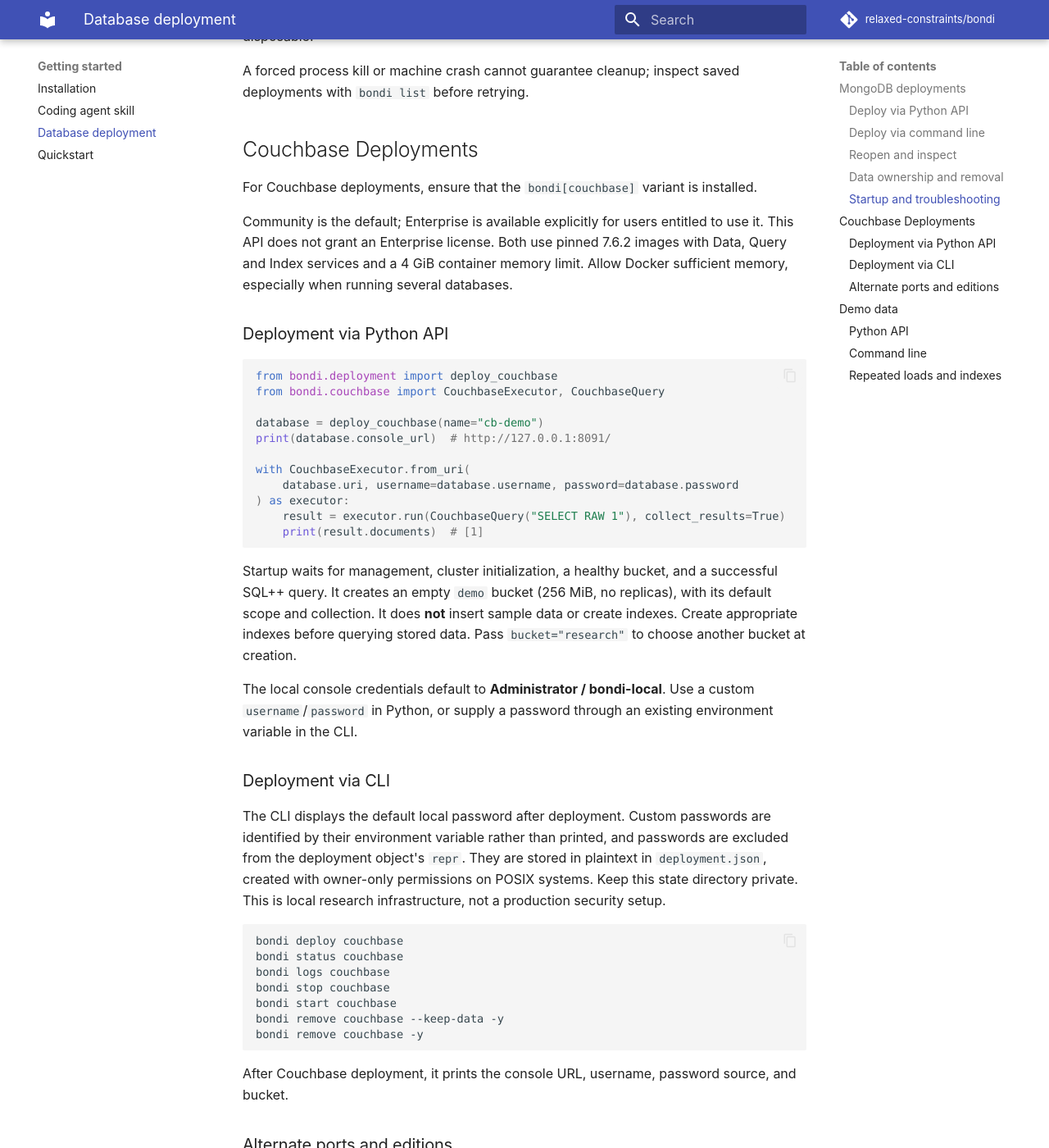
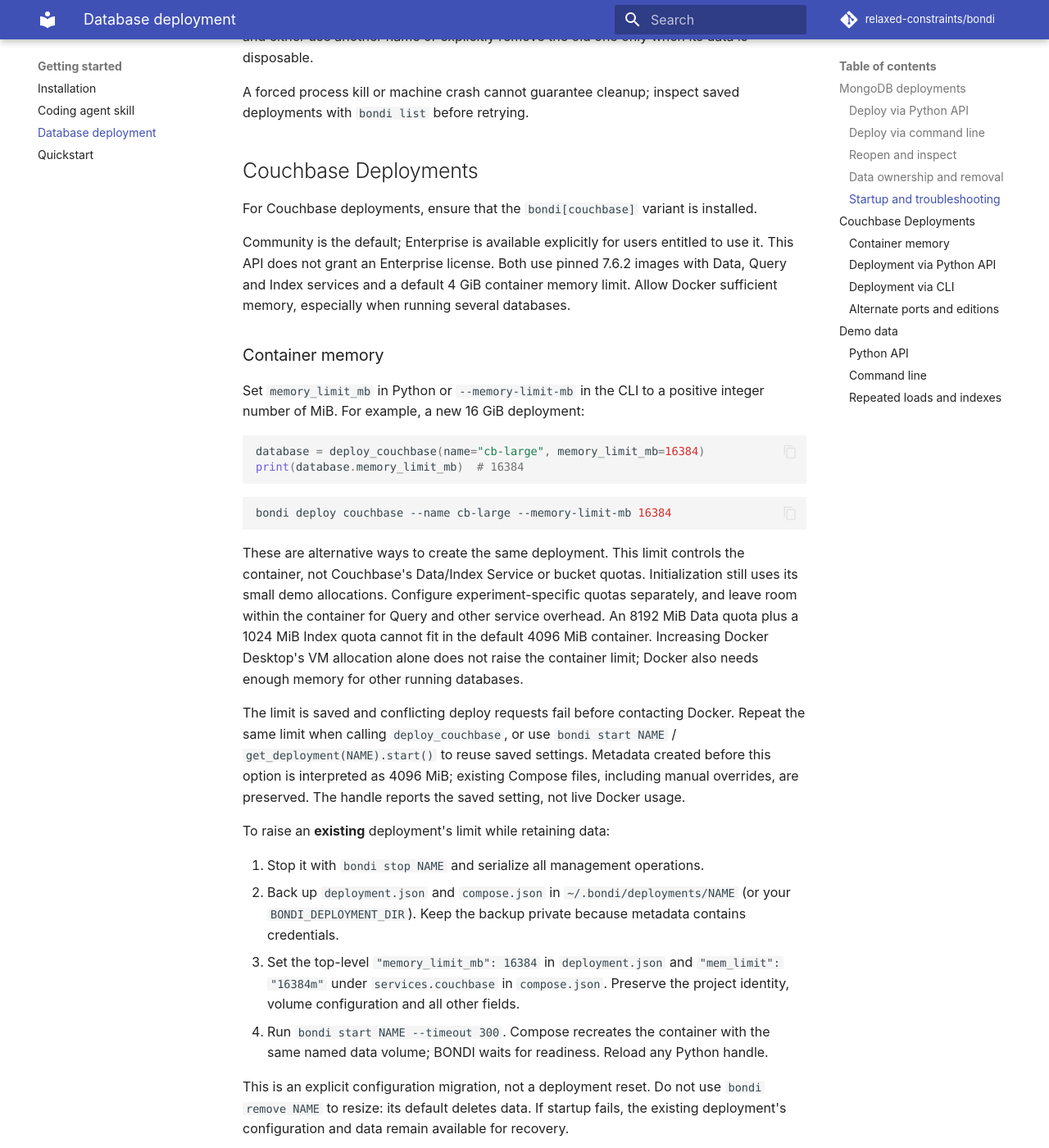
Before and after one commit to relaxed-constraints/bondi, an MkDocs documentation site: the page built from docs/deployment.md, in a window 1280 px wide and 1400 px high, scrolled down 2866 px. Shown: the whole window at 82% size. Built offline with MkDocs 1.6.1 and Material for MkDocs 9.7.7, drawn with Linux system fonts in a browser that asks for light colours; comment, search, counter and statistics services are not loaded; some of the changed text lies outside the part shown.

Commit message:
Add configurable Couchbase container memory limits

````diff
--- a/docs/deployment.md
+++ b/docs/deployment.md
@@ -104,7 +104,8 @@
 Configuration lives in `~/.bondi/deployments`. Set `BONDI_DEPLOYMENT_DIR` before
 calling these functions to choose another directory. Keep it stable: the state
 path contributes to project identity. Data lives in Docker named volumes, not in
-this directory. Do not delete/edit the state directory to manage deployments.
+this directory. Do not delete the state directory to manage deployments; only edit saved files
+for the explicit memory-resizing procedure below.
 Serialize lifecycle calls for a given deployment; concurrent management of the
 same name is not supported.
 
@@ -136,8 +137,52 @@
 
 Community is the default; Enterprise is available explicitly for users entitled
 to use it. This API does not grant an Enterprise license. Both use pinned 7.6.2
-images with Data, Query and Index services and a 4 GiB container memory limit.
+images with Data, Query and Index services and a default 4 GiB container memory limit.
 Allow Docker sufficient memory, especially when running several databases.
+
+### Container memory
+
+Set `memory_limit_mb` in Python or `--memory-limit-mb` in the CLI to a positive
+integer number of MiB. For example, a new 16 GiB deployment:
+
+```python
+database = deploy_couchbase(name="cb-large", memory_limit_mb=16384)
+print(database.memory_limit_mb)  # 16384
+```
+
+```sh
+bondi deploy couchbase --name cb-large --memory-limit-mb 16384
+```
+
+These are alternative ways to create the same deployment. This limit controls the
+container, not Couchbase's Data/Index Service or bucket quotas. Initialization still
+uses its small demo allocations. Configure experiment-specific quotas separately,
+and leave room within the container for Query and other service overhead. An
+8192 MiB Data quota plus a 1024 MiB Index quota cannot fit in the default 4096 MiB
+container. Increasing Docker Desktop's VM allocation alone does not raise the
+container limit; Docker also needs enough memory for other running databases.
+
+The limit is saved and conflicting deploy requests fail before contacting Docker.
+Repeat the same limit when calling `deploy_couchbase`, or use `bondi start NAME` /
+`get_deployment(NAME).start()` to reuse saved settings. Metadata created before
+this option is interpreted as 4096 MiB; existing Compose files, including manual
+overrides, are preserved. The handle reports the saved setting, not live Docker usage.
+
+To raise an **existing** deployment's limit while retaining data:
+
+1. Stop it with `bondi stop NAME` and serialize all management operations.
+2. Back up `deployment.json` and `compose.json` in
+   `~/.bondi/deployments/NAME` (or your `BONDI_DEPLOYMENT_DIR`). Keep the backup
+   private because metadata contains credentials.
+3. Set the top-level `"memory_limit_mb": 16384` in `deployment.json` and
+   `"mem_limit": "16384m"` under `services.couchbase` in `compose.json`.
+   Preserve the project identity, volume configuration and all other fields.
+4. Run `bondi start NAME --timeout 300`. Compose recreates the container with
+   the same named data volume; BONDI waits for readiness. Reload any Python handle.
+
+This is an explicit configuration migration, not a deployment reset. Do not use
+`bondi remove NAME` to resize: its default deletes data. If startup fails, the
+existing deployment's configuration and data remain available for recovery.
 
 ### Deployment via Python API
 
````
Also changed, not shown: CHANGELOG.md (+4 -0 lines), docs/reference/deployment.md (+6 -0 lines), 3 other files.
